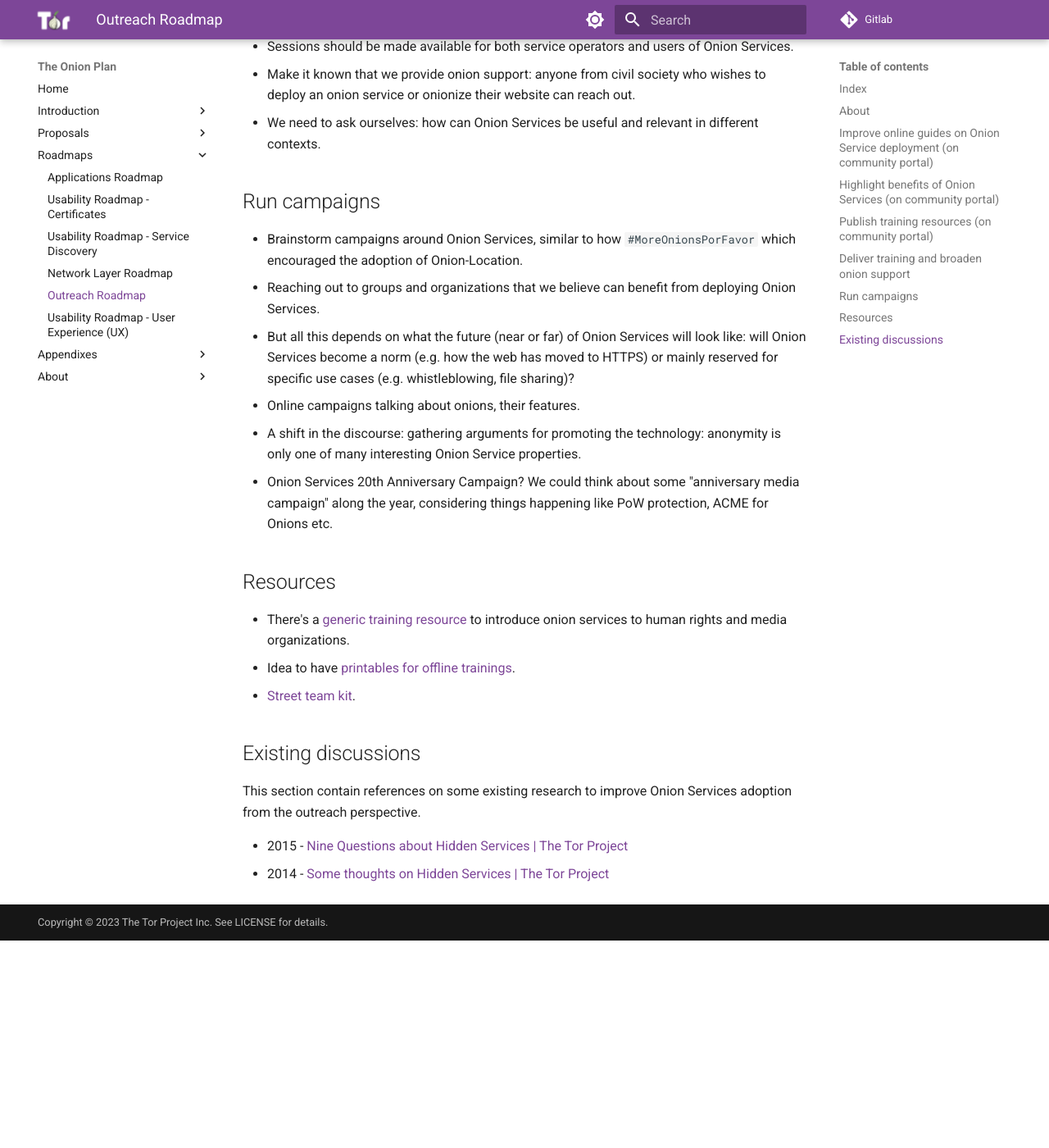
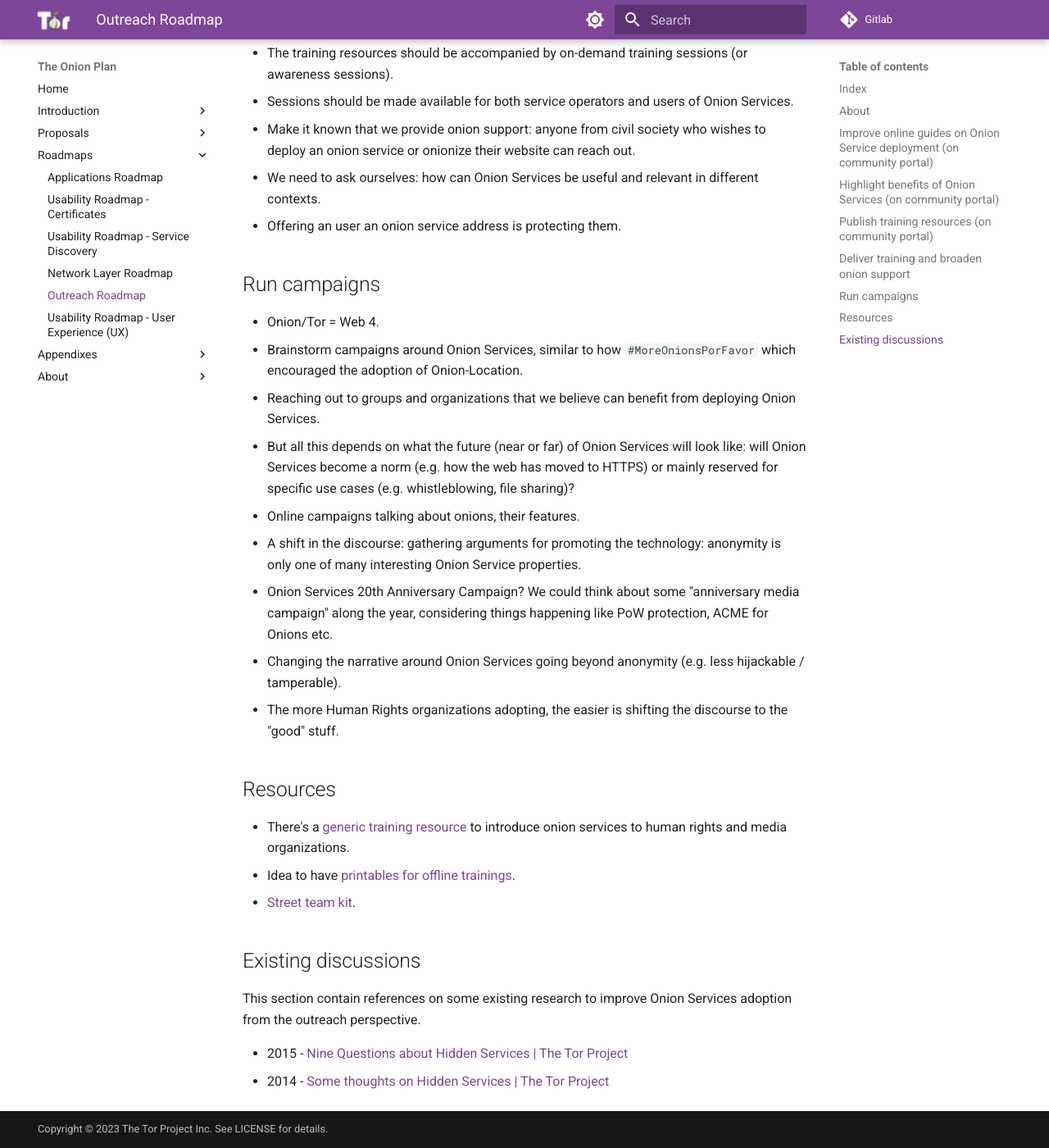
Before and after one commit to offsoc/onionplan, an MkDocs documentation site: the page built from docs/roadmaps/outreach.md, in a window 1280 px wide and 1400 px high, scrolled down 1881 px. Shown: the whole window at 82% size. Built offline with MkDocs 1.6.1 and Material for MkDocs 9.7.7, drawn with Linux system fonts in a browser that asks for light colours; before the commit the page ends 3028 px from its top, so only the background shows below that; some of the changed text lies outside the part shown.

Commit message:
Outreach: addenda from the 'Onion Plan Session Notes' (Costa Rica 2023)

```diff
--- a/docs/roadmaps/outreach.md
+++ b/docs/roadmaps/outreach.md
@@ -35,6 +35,8 @@ and usage.
 * Above page needs to be elaborated to highlight all
   [arguments](https://gitlab.torproject.org/tpo/onion-services/onion-support/-/issues/166)
   for promoting Onion Services.
+* Tor is useful especially in places where it is banned / more difficult to use.
+* Onion Services as a mean to push content online, not just access.
 
 ## Publish training resources (on community portal)
 
@@ -62,9 +64,11 @@ and usage.
   wishes to deploy an onion service or onionize their website can reach out.
 * We need to ask ourselves: how can Onion Services be useful and relevant in
   different contexts.
+* Offering an user an onion service address is protecting them.
 
 ## Run campaigns
 
+* Onion/Tor = Web 4.
 * Brainstorm campaigns around Onion Services, similar to how
   `#MoreOnionsPorFavor` which encouraged the adoption of Onion-Location.
 * Reaching out to groups and organizations that we believe can benefit from
@@ -79,6 +83,10 @@ and usage.
 * Onion Services 20th Anniversary Campaign? We could think about some
   "anniversary media campaign" along the year, considering things happening
   like PoW protection, ACME for Onions etc.
+* Changing the narrative around Onion Services going beyond anonymity (e.g.
+  less hijackable / tamperable).
+* The more Human Rights organizations adopting, the easier is shifting the
+  discourse to the "good" stuff.
 
 ## Resources
 
```
